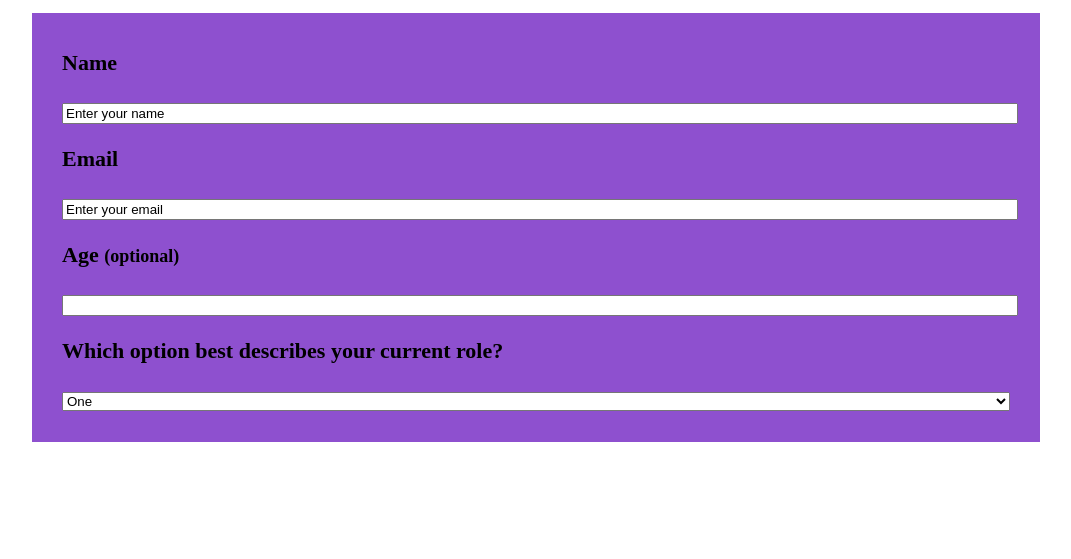
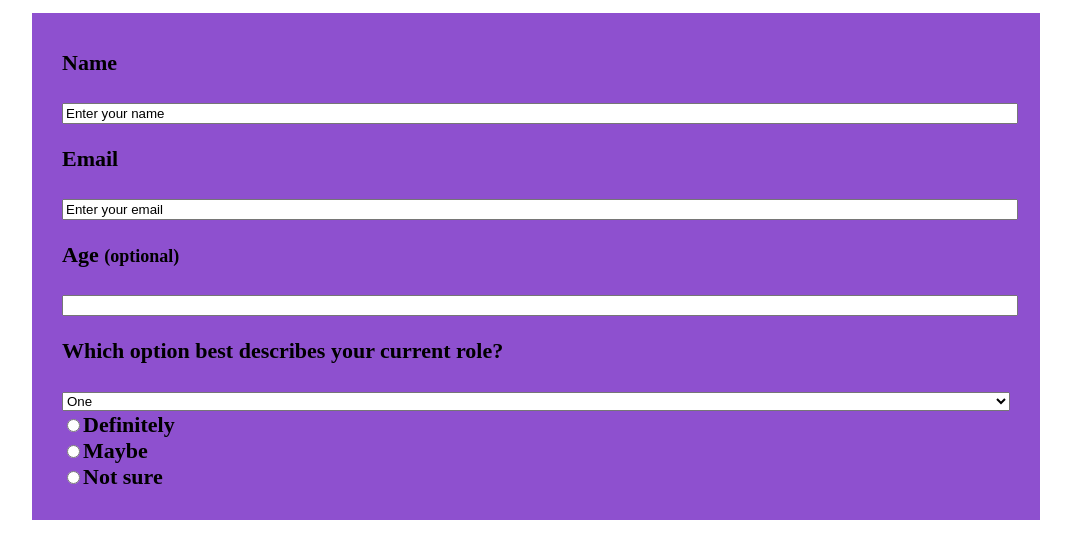
Before and after one commit to emyrue/collaborativeProject2, a plain HTML site: page fcc-test-suite-template-master/index.html in a window 1280 px wide. Shown: the part 101-660 px from the top of the page, without its empty margins (104-1175 px from the left). Drawn offline with Linux system fonts and the light colour scheme.

Commit message:
added the radio buttoms

```diff
--- a/fcc-test-suite-template-master/index.html
+++ b/fcc-test-suite-template-master/index.html
@@ -38,6 +38,12 @@
         <option value="option two">Two</option>
         <option value="option three">Three</option>
       </select>
+      <div class="">
+      <input type= "radio" name="defilitely" value="Definitely">Definitely <br>
+      <input type= "radio" name="Maybe" value="Maybe">Maybe <br>
+      <input type= "radio" name="Not sure" value="Not sure">Not sure
+      </div>
+
     </form>
     <script  src="js/index.js"></script>
   </body>
```
